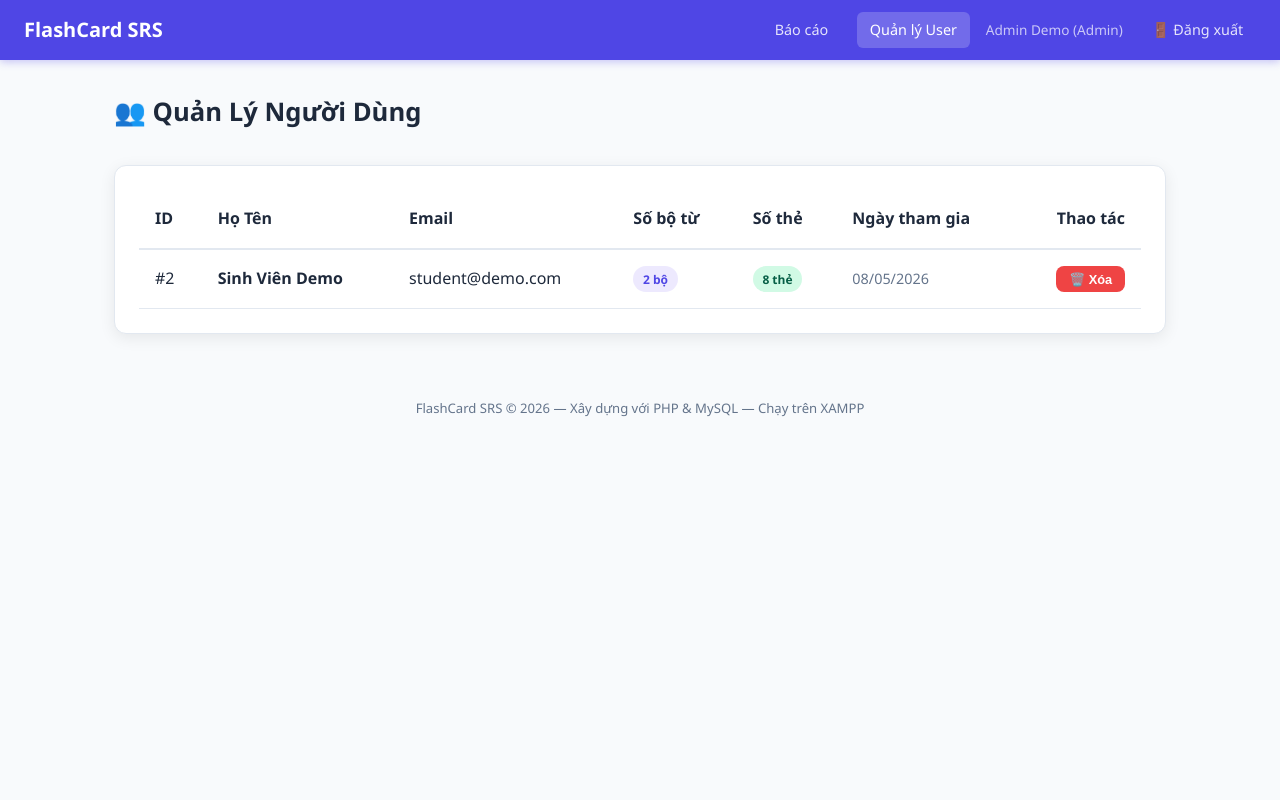
After one commit to phucan20032011-cpu/Project_Flash_card_SRS, a PHP site: page /admin_users.php in a window 1280 px wide. The commit adds this page. Run offline with PHP 8.4, Linux system fonts and the light colour scheme; a user stored in the database is signed in; data comes from the database, SQL or seed files in the repository.

Commit message:
update admin

```diff
--- /dev/null
+++ b/admin_users.php
@@ -0,0 +1,71 @@
+<?php
+// admin_users.php - Trang quản lý danh sách người dùng cho Admin
+require_once __DIR__ . '/config/db.php';
+requireAdmin();
+
+$db = getDB();
+
+// Lấy danh sách user (trừ các admin khác ra để tránh tự xóa nhau)
+$stmt = $db->query("
+    SELECT u.user_id, u.email, u.full_name, u.created_at,
+           COUNT(DISTINCT vs.set_id) as total_sets,
+           COUNT(DISTINCT f.card_id) as total_cards
+    FROM Users u
+    LEFT JOIN Vocabulary_Sets vs ON u.user_id = vs.user_id
+    LEFT JOIN Flashcards f ON vs.set_id = f.set_id
+    WHERE u.role = 'user'
+    GROUP BY u.user_id
+    ORDER BY u.created_at DESC
+");
+$users = $stmt->fetchAll();
+
+$pageTitle = 'Quản lý User';
+include __DIR__ . '/views/header.php';
+?>
+
+<div class="container">
+    <div class="page-header">
+        <h1>👥 Quản Lý Người Dùng</h1>
+    </div>
+
+    <div class="card">
+        <div class="card-body" style="overflow-x: auto;">
+            <table style="width: 100%; border-collapse: collapse; text-align: left;">
+                <thead>
+                    <tr style="border-bottom: 2px solid var(--border);">
+                        <th style="padding: 1rem;">ID</th>
+                        <th style="padding: 1rem;">Họ Tên</th>
+                        <th style="padding: 1rem;">Email</th>
+                        <th style="padding: 1rem;">Số bộ từ</th>
+                        <th style="padding: 1rem;">Số thẻ</th>
+                        <th style="padding: 1rem;">Ngày tham gia</th>
+                        <th style="padding: 1rem; text-align: right;">Thao tác</th>
+                    </tr>
+                </thead>
+                <tbody>
+                    <?php if (empty($users)): ?>
+                        <tr>
+                            <td colspan="7" style="text-align:center; padding: 2rem;">Chưa có người dùng nào.</td>
+                        </tr>
+                    <?php else: ?>
+                        <?php foreach ($users as $u): ?>
+                            <tr id="user-row-<?= $u['user_id'] ?>" style="border-bottom: 1px solid var(--border);">
+                                <td style="padding: 1rem;">#<?= $u['user_id'] ?></td>
+                                <td style="padding: 1rem; font-weight:600;"><?= htmlspecialchars($u['full_name']) ?></td>
+                                <td style="padding: 1rem;"><?= htmlspecialchars($u['email']) ?></td>
+                                <td style="padding: 1rem;"><span class="badge badge-primary"><?= $u['total_sets'] ?> bộ</span></td>
+                                <td style="padding: 1rem;"><span class="badge badge-success"><?= $u['total_cards'] ?> thẻ</span></td>
+                                <td style="padding: 1rem; color:var(--text-muted); font-size:0.9rem;"><?= date('d/m/Y', strtotime($u['created_at'])) ?></td>
+                                <td style="padding: 1rem; text-align: right;">
+                                    <button class="btn btn-danger btn-sm" onclick="deleteUser(<?= $u['user_id'] ?>)">🗑️ Xóa</button>
+                                </td>
+                            </tr>
+                        <?php endforeach; ?>
+                    <?php endif; ?>
+                </tbody>
+            </table>
+        </div>
+    </div>
+</div>
+
+<?php include __DIR__ . '/views/footer.php'; ?>
--- a/assets/script.js
+++ b/assets/script.js
@@ -1,21 +1,18 @@
-// =============================================
 // assets/script.js - JavaScript toàn cục
-// Vanilla JS thuần, không dùng thư viện ngoài
-// =============================================
 
 // --- Hiển thị thông báo Toast ngắn ---
 function showToast(message, duration = 2500) {
-    const toast = document.getElementById('toast');
+  const toast = document.getElementById("toast");
   if (!toast) return;
   toast.textContent = message;
-    toast.classList.add('show');
+  toast.classList.add("show");
   // Tự ẩn sau 'duration' mili giây
-    setTimeout(() => toast.classList.remove('show'), duration);
+  setTimeout(() => toast.classList.remove("show"), duration);
 }
 
 // --- Xác nhận xóa trước khi thực hiện ---
 function confirmDelete(message, callback) {
-    if (window.confirm(message || 'Bạn có chắc muốn xóa?')) {
+  if (window.confirm(message || "Bạn có chắc muốn xóa?")) {
     callback();
   }
 }
@@ -23,27 +20,31 @@ function confirmDelete(message, callback) {
 // --- Chuyển đổi tab đăng nhập / đăng ký ---
 function switchTab(tabName) {
   // Ẩn tất cả form
-    document.querySelectorAll('.tab-content').forEach(el => el.style.display = 'none');
+  document
+    .querySelectorAll(".tab-content")
+    .forEach((el) => (el.style.display = "none"));
   // Bỏ active tất cả tab button
-    document.querySelectorAll('.auth-tab').forEach(el => el.classList.remove('active'));
+  document
+    .querySelectorAll(".auth-tab")
+    .forEach((el) => el.classList.remove("active"));
   // Hiện form và active tab được chọn
-    document.getElementById('tab-' + tabName).style.display = 'block';
-    document.querySelector(`[data-tab="${tabName}"]`).classList.add('active');
+  document.getElementById("tab-" + tabName).style.display = "block";
+  document.querySelector(`[data-tab="${tabName}"]`).classList.add("active");
 }
 
 // --- Mở / đóng Modal ---
 function openModal(id) {
-    document.getElementById(id).classList.add('open');
+  document.getElementById(id).classList.add("open");
 }
 
 function closeModal(id) {
-    document.getElementById(id).classList.remove('open');
+  document.getElementById(id).classList.remove("open");
 }
 
 // Đóng modal khi click bên ngoài
-document.addEventListener('click', function(e) {
-    if (e.target.classList.contains('modal-overlay')) {
-        e.target.classList.remove('open');
+document.addEventListener("click", function (e) {
+  if (e.target.classList.contains("modal-overlay")) {
+    e.target.classList.remove("open");
   }
 });
 
@@ -52,27 +53,27 @@ document.addEventListener('click', function(e) {
 async function fetchAPI(url, data) {
   try {
     const response = await fetch(url, {
-            method: 'POST',
-            headers: { 'Content-Type': 'application/json' },
-            body: JSON.stringify(data)
+      method: "POST",
+      headers: { "Content-Type": "application/json" },
+      body: JSON.stringify(data),
     });
 
     // Kiểm tra server có trả về OK không
-        if (!response.ok) throw new Error('Lỗi kết nối máy chủ');
+    if (!response.ok) throw new Error("Lỗi kết nối máy chủ");
 
     return await response.json();
   } catch (err) {
-        console.error('Lỗi fetchAPI:', err);
-        return { success: false, message: 'Không thể kết nối máy chủ!' };
+    console.error("Lỗi fetchAPI:", err);
+    return { success: false, message: "Không thể kết nối máy chủ!" };
   }
 }
 
 // =============================================
 // LOGIC TRANG HỌC (study.php)
 // =============================================
-let studyCards   = [];   // Mảng thẻ cần học hôm nay
-let currentIndex = 0;    // Vị trí thẻ hiện tại
-let isFlipped    = false; // Trạng thái lật thẻ
+let studyCards = []; // Mảng thẻ cần học hôm nay
+let currentIndex = 0; // Vị trí thẻ hiện tại
+let isFlipped = false; // Trạng thái lật thẻ
 
 // Khởi tạo buổi học - gọi từ study.php sau khi load
 function initStudy(cards) {
@@ -91,15 +92,15 @@ function showCard(index) {
   }
 
   const card = studyCards[index];
-    const flipCard = document.getElementById('flip-card');
+  const flipCard = document.getElementById("flip-card");
 
   // Reset về mặt trước khi chuyển thẻ mới
   isFlipped = false;
-    flipCard.classList.remove('flipped');
+  flipCard.classList.remove("flipped");
 
   // Đổ nội dung thẻ
-    document.getElementById('front-text').textContent = card.front_text;
-    document.getElementById('back-text').textContent  = card.back_text;
+  document.getElementById("front-text").textContent = card.front_text;
+  document.getElementById("back-text").textContent = card.back_text;
 
   // Vô hiệu hóa nút đánh giá cho đến khi lật thẻ
   setRatingDisabled(true);
@@ -109,17 +110,17 @@ function showCard(index) {
 
 // Lật thẻ khi click
 function flipCard() {
-    const flipCardEl = document.getElementById('flip-card');
+  const flipCardEl = document.getElementById("flip-card");
 
   if (!isFlipped) {
     // Lật ra mặt sau - dùng CSS transform
-        flipCardEl.classList.add('flipped');
+    flipCardEl.classList.add("flipped");
     isFlipped = true;
     // Bật nút đánh giá sau khi đã xem đáp án
     setRatingDisabled(false);
   } else {
     // Lật lại mặt trước
-        flipCardEl.classList.remove('flipped');
+    flipCardEl.classList.remove("flipped");
     isFlipped = false;
     setRatingDisabled(true);
   }
@@ -127,20 +128,20 @@ function flipCard() {
 
 // Bật/tắt nút đánh giá
 function setRatingDisabled(disabled) {
-    document.querySelectorAll('.rating-btn').forEach(btn => {
+  document.querySelectorAll(".rating-btn").forEach((btn) => {
     btn.disabled = disabled;
   });
 }
 
 // Cập nhật thanh tiến độ học
 function updateProgress() {
-    const total   = studyCards.length;
-    const done    = currentIndex;
-    const pct     = total > 0 ? Math.round((done / total) * 100) : 0;
+  const total = studyCards.length;
+  const done = currentIndex;
+  const pct = total > 0 ? Math.round((done / total) * 100) : 0;
 
-    const fill = document.getElementById('progress-fill');
-    const text = document.getElementById('progress-text');
-    if (fill) fill.style.width = pct + '%';
+  const fill = document.getElementById("progress-fill");
+  const text = document.getElementById("progress-text");
+  if (fill) fill.style.width = pct + "%";
   if (text) text.textContent = `${done} / ${total} thẻ`;
 }
 
@@ -151,16 +152,16 @@ async function rateCard(grade) {
   const card = studyCards[currentIndex];
 
   // Gọi API PHP để cập nhật SRS và lưu lịch sử
-    const result = await fetchAPI('/flashcard/api/update_srs.php', {
+  const result = await fetchAPI("/flashcard/api/update_srs.php", {
     card_id: card.card_id,
-        grade:   grade
+    grade: grade,
   });
 
   if (result.success) {
     // Cho biết lịch ôn tiếp theo
     showToast(`✅ ${result.message}`);
   } else {
-        showToast('❌ ' + (result.message || 'Có lỗi xảy ra'));
+    showToast("❌ " + (result.message || "Có lỗi xảy ra"));
   }
 
   // Chuyển sang thẻ tiếp theo
@@ -170,8 +171,8 @@ async function rateCard(grade) {
 
 // Hiện màn hình hoàn thành buổi học
 function showDoneScreen() {
-    document.getElementById('study-area').style.display  = 'none';
-    document.getElementById('study-done').style.display = 'flex';
+  document.getElementById("study-area").style.display = "none";
+  document.getElementById("study-done").style.display = "flex";
 }
 
 // =============================================
@@ -187,13 +188,13 @@ async function submitSetForm(formId, url, onSuccess) {
   const result = await fetchAPI(url, data);
 
   if (result.success) {
-        showToast('✅ ' + result.message);
-        closeModal('modal-set');
+    showToast("✅ " + result.message);
+    closeModal("modal-set");
     // Reload để cập nhật danh sách
     setTimeout(() => location.reload(), 800);
   } else {
     // Hiện thông báo lỗi trong form
-        const errEl = form.querySelector('.form-error');
+    const errEl = form.querySelector(".form-error");
     if (errEl) errEl.textContent = result.message;
   }
 }
@@ -211,74 +212,100 @@ async function submitCardForm(formId, url) {
   const result = await fetchAPI(url, data);
 
   if (result.success) {
-        showToast('✅ ' + result.message);
-        closeModal('modal-card');
+    showToast("✅ " + result.message);
+    closeModal("modal-card");
     setTimeout(() => location.reload(), 800);
   } else {
-        const errEl = form.querySelector('.form-error');
+    const errEl = form.querySelector(".form-error");
     if (errEl) errEl.textContent = result.message;
   }
 }
 
 // Xóa flashcard
 async function deleteCard(cardId) {
-    confirmDelete('Xóa thẻ này?', async () => {
-        const result = await fetchAPI('/flashcard/api/delete_card.php', { card_id: cardId });
+  confirmDelete("Xóa thẻ này?", async () => {
+    const result = await fetchAPI("/flashcard/api/delete_card.php", {
+      card_id: cardId,
+    });
     if (result.success) {
-            showToast('🗑️ Đã xóa thẻ');
-            document.getElementById('card-row-' + cardId)?.remove();
+      showToast("🗑️ Đã xóa thẻ");
+      document.getElementById("card-row-" + cardId)?.remove();
     } else {
-            showToast('❌ ' + result.message);
+      showToast("❌ " + result.message);
     }
   });
 }
 
 // Xóa bộ từ vựng
 async function deleteSet(setId) {
-    confirmDelete('Xóa bộ từ vựng này và toàn bộ thẻ bên trong?', async () => {
-        const result = await fetchAPI('/flashcard/api/delete_set.php', { set_id: setId });
+  confirmDelete("Xóa bộ từ vựng này và toàn bộ thẻ bên trong?", async () => {
+    const result = await fetchAPI("/flashcard/api/delete_set.php", {
+      set_id: setId,
+    });
     if (result.success) {
-            showToast('🗑️ Đã xóa bộ từ vựng');
-            document.getElementById('set-card-' + setId)?.remove();
+      showToast("🗑️ Đã xóa bộ từ vựng");
+      document.getElementById("set-card-" + setId)?.remove();
     } else {
-            showToast('❌ ' + result.message);
+      showToast("❌ " + result.message);
     }
   });
 }
 
 // Đánh dấu / bỏ đánh dấu thẻ (flag)
 async function toggleFlag(cardId, btn) {
-    const result = await fetchAPI('/flashcard/api/flag_card.php', { card_id: cardId });
+  const result = await fetchAPI("/flashcard/api/flag_card.php", {
+    card_id: cardId,
+  });
   if (result.success) {
     // Cập nhật giao diện ngay lập tức
-        const row = document.getElementById('card-row-' + cardId);
+    const row = document.getElementById("card-row-" + cardId);
     if (result.is_flagged) {
-            btn.textContent = '🚩';
-            btn.title = 'Bỏ đánh dấu';
-            row?.classList.add('flagged');
+      btn.textContent = "🚩";
+      btn.title = "Bỏ đánh dấu";
+      row?.classList.add("flagged");
     } else {
-            btn.textContent = '⚑';
-            btn.title = 'Đánh dấu cần xem lại';
-            row?.classList.remove('flagged');
+      btn.textContent = "⚑";
+      btn.title = "Đánh dấu cần xem lại";
+      row?.classList.remove("flagged");
     }
   }
 }
 
 // Điền dữ liệu vào form khi sửa thẻ
 function openEditCard(card) {
-    document.getElementById('edit-card-id').value       = card.card_id;
-    document.getElementById('edit-front-text').value    = card.front_text;
-    document.getElementById('edit-back-text').value     = card.back_text;
-    document.getElementById('edit-tags').value          = card.tags || '';
-    document.getElementById('modal-title-card').textContent = 'Sửa Flashcard';
-    openModal('modal-card');
+  document.getElementById("edit-card-id").value = card.card_id;
+  document.getElementById("edit-front-text").value = card.front_text;
+  document.getElementById("edit-back-text").value = card.back_text;
+  document.getElementById("edit-tags").value = card.tags || "";
+  document.getElementById("modal-title-card").textContent = "Sửa Flashcard";
+  openModal("modal-card");
 }
 
 // Điền dữ liệu vào form khi sửa bộ từ vựng
 function openEditSet(set) {
-    document.getElementById('edit-set-id').value          = set.set_id;
-    document.getElementById('edit-set-title').value       = set.title;
-    document.getElementById('edit-set-desc').value        = set.description || '';
-    document.getElementById('modal-title-set').textContent = 'Sửa Bộ Từ Vựng';
-    openModal('modal-set');
+  document.getElementById("edit-set-id").value = set.set_id;
+  document.getElementById("edit-set-title").value = set.title;
+  document.getElementById("edit-set-desc").value = set.description || "";
+  document.getElementById("modal-title-set").textContent = "Sửa Bộ Từ Vựng";
+  openModal("modal-set");
 }
+
+// LOGIC DÀNH CHO ADMIN
+
+async function deleteUser(userId) {
+  confirmDelete(
+    "CẢNH BÁO: Bạn có chắc chắn muốn xóa người dùng này? Toàn bộ bộ từ vựng và thẻ học của họ sẽ bị xóa vĩnh viễn!",
+    async () => {
+      const result = await fetchAPI("/flashcard/api/delete_user.php", {
+        user_id: userId,
+      });
+      if (result.success) {
+        showToast("🗑️ " + result.message);
+        // Ẩn dòng chứa user vừa bị xóa khỏi bảng
+        document.getElementById("user-row-" + userId)?.remove();
+      } else {
+        showToast("❌ " + result.message);
+      }
+    },
+  );
+}
--- a/assets/style.css
+++ b/assets/style.css
@@ -3,31 +3,37 @@
    ============================================= */
 
 /* --- Reset & Biến màu sắc --- */
-*, *::before, *::after {
+*,
+*::before,
+*::after {
   box-sizing: border-box;
   margin: 0;
   padding: 0;
 }
 
 :root {
-    --primary:     #4F46E5;   /* Tím indigo */
-    --primary-dk:  #3730A3;
-    --secondary:   #10B981;   /* Xanh lá */
-    --danger:      #EF4444;
-    --warning:     #F59E0B;
-    --info:        #3B82F6;
-    --bg:          #F8FAFC;
-    --card-bg:     #FFFFFF;
-    --text:        #1E293B;
-    --text-muted:  #64748B;
-    --border:      #E2E8F0;
-    --shadow:      0 4px 16px rgba(0,0,0,0.08);
-    --radius:      12px;
-    --transition:  0.3s ease;
+  --primary: #4f46e5; /* Tím indigo */
+  --primary-dk: #3730a3;
+  --secondary: #10b981; /* Xanh lá */
+  --danger: #ef4444;
+  --warning: #f59e0b;
+  --info: #3b82f6;
+  --bg: #f8fafc;
+  --card-bg: #ffffff;
+  --text: #1e293b;
+  --text-muted: #64748b;
+  --border: #e2e8f0;
+  --shadow: 0 4px 16px rgba(0, 0, 0, 0.08);
+  --radius: 12px;
+  --transition: 0.3s ease;
 }
 
 body {
-    font-family: 'Segoe UI', system-ui, -apple-system, sans-serif;
+  font-family:
+    "Segoe UI",
+    system-ui,
+    -apple-system,
+    sans-serif;
   background: var(--bg);
   color: var(--text);
   line-height: 1.6;
@@ -318,9 +379,18 @@ body {
   font-weight: 600;
 }
 
-.badge-primary { background: #EDE9FE; color: var(--primary); }
-.badge-success { background: #D1FAE5; color: #065F46; }
-.badge-warning { background: #FEF3C7; color: #92400E; }
+.badge-primary {
+  background: #ede9fe;
+  color: var(--primary);
+}
+.badge-success {
+  background: #d1fae5;
+  color: #065f46;
+}
+.badge-warning {
+  background: #fef3c7;
+  color: #92400e;
+}
 
 .set-actions {
   display: flex;
--- a/config/db.php
+++ b/config/db.php
@@ -1,8 +1,6 @@
 <?php
-// =============================================
 // config/db.php - Kết nối cơ sở dữ liệu
 // Sử dụng PDO để kết nối an toàn
-// =============================================
 
 define('DB_HOST', 'localhost');
 define('DB_NAME', 'flashcard_srs');
@@ -62,3 +60,16 @@ function jsonResponse($success, $message, $data = [])
     echo json_encode(array_merge(['success' => $success, 'message' => $message], $data));
     exit;
 }
+
+
+
+// Hàm bắt buộc quyền Admin - dùng cho các trang quản trị
+function requireAdmin()
+{
+    requireLogin(); // Phải đăng nhập trước
+    if (!isset($_SESSION['role']) || $_SESSION['role'] !== 'admin') {
+        // Nếu không phải admin, đá về trang dashboard của user
+        header('Location: /flashcard/dashboard.php');
+        exit;
+    }
+}
--- a/views/header.php
+++ b/views/header.php
@@ -1,6 +1,8 @@
 <?php
 // views/header.php - Header tái sử dụng cho mọi trang
-// Biến $pageTitle phải được đặt trước khi include file này
+if (!isset($pageTitle)) {
+    $pageTitle = 'FlashCard SRS';
+}
 ?>
 <!DOCTYPE html>
 <html lang="vi">
@@ -8,32 +10,39 @@
 <head>
     <meta charset="UTF-8">
     <meta name="viewport" content="width=device-width, initial-scale=1.0">
-    <title><?= htmlspecialchars($pageTitle ?? 'FlashCard SRS') ?> - FlashCard SRS</title>
+    <title><?= htmlspecialchars($pageTitle) ?> - FlashCard SRS</title>
     <link rel="stylesheet" href="/flashcard/assets/style.css">
 </head>
 
 <body>
 
-    <!-- Navbar điều hướng -->
     <header class="navbar">
         <a href="/flashcard/dashboard.php" class="logo">
             FlashCard SRS
         </a>
         <nav>
-            <a href="/flashcard/dashboard.php" <?= ($pageTitle ?? 'Dashboard') ? 'class="active"' : '' ?>>
-                📚 Bộ từ vựng
-            </a>
-            <a href="/flashcard/stats.php" <?= ($pageTitle ?? 'Thống kê') ? 'class="active"' : '' ?>>
-                📊 Thống kê
-            </a>
-            <!-- Hiện tên người dùng và nút đăng xuất -->
-            <span
-                style="color:rgba(255,255,255,0.7); font-size:0.85rem;">
-                👤 <?= htmlspecialchars($_SESSION['full_name'] ?? $_SESSION['email'] ?? '') ?>
+            <?php if (isset($_SESSION['role']) && $_SESSION['role'] === 'admin'): ?>
+                <a href="/flashcard/admin_dashboard.php" <?= ($pageTitle === 'Báo cáo hệ thống') ? 'class="active"' : '' ?>>
+                    Báo cáo
+                </a>
+                <a href="/flashcard/admin_users.php" <?= ($pageTitle === 'Quản lý User') ? 'class="active"' : '' ?>>
+                    Quản lý User
+                </a>
+            <?php else: ?>
+                <a href="/flashcard/dashboard.php" <?= ($pageTitle === 'Dashboard') ? 'class="active"' : '' ?>>
+                    Bộ từ vựng
+                </a>
+                <a href="/flashcard/stats.php" <?= ($pageTitle === 'Thống kê') ? 'class="active"' : '' ?>>
+                    Thống kê
+                </a>
+            <?php endif; ?>
+
+            <span style="color:rgba(255,255,255,0.7); font-size:0.85rem;">
+                <?= htmlspecialchars($_SESSION['full_name'] ?? $_SESSION['email'] ?? 'Khách') ?>
+                <?= isset($_SESSION['role']) && $_SESSION['role'] === 'admin' ? '(Admin)' : '' ?>
             </span>
             <a href="/flashcard/api/logout.php">🚪 Đăng xuất</a>
         </nav>
     </header>
 
-    <!-- Toast thông báo nhanh (dùng JS để hiện) -->
     <div id="toast"></div>
```
Also changed, not shown: other parts of assets/style.css (+207 -66 lines), admin_dashboard.php (added, +56 -0 lines), api/delete_user.php (added, +28 -0 lines). Lines whose indentation alone changed are shown as unchanged.
